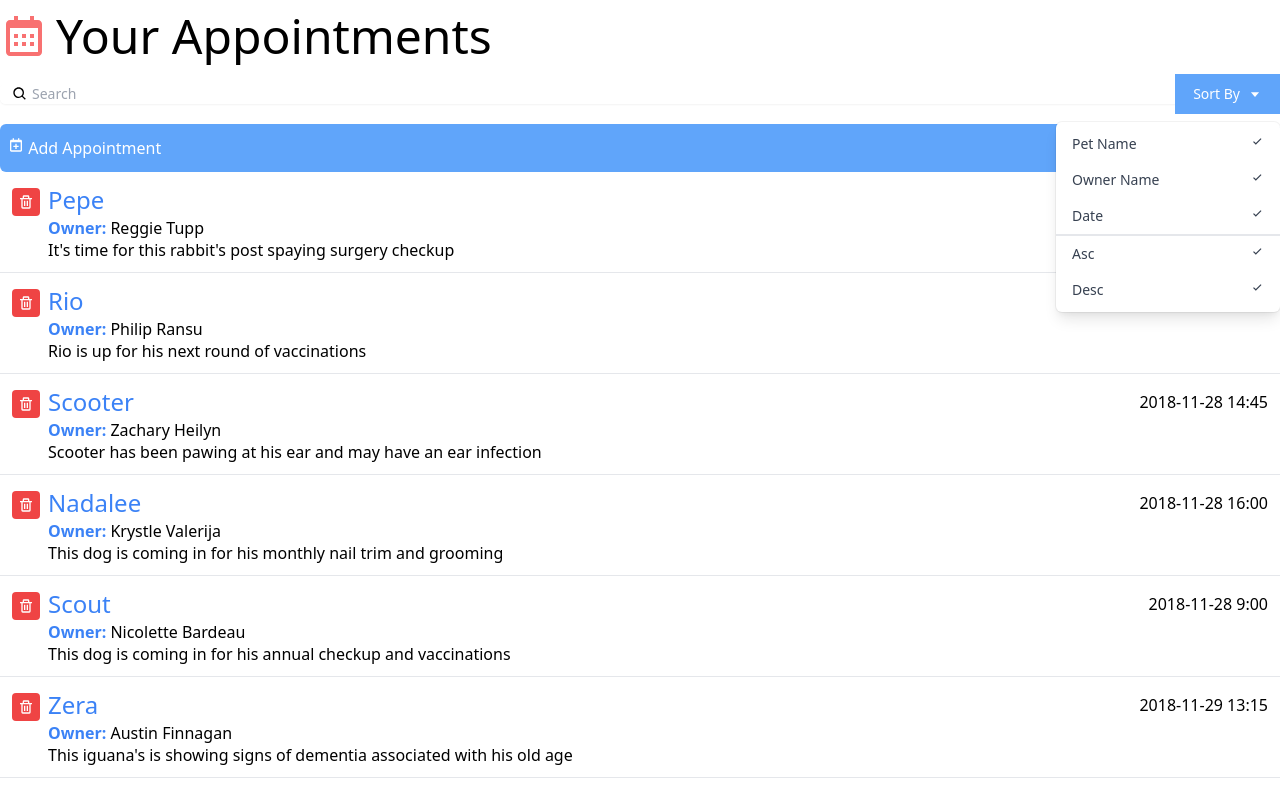
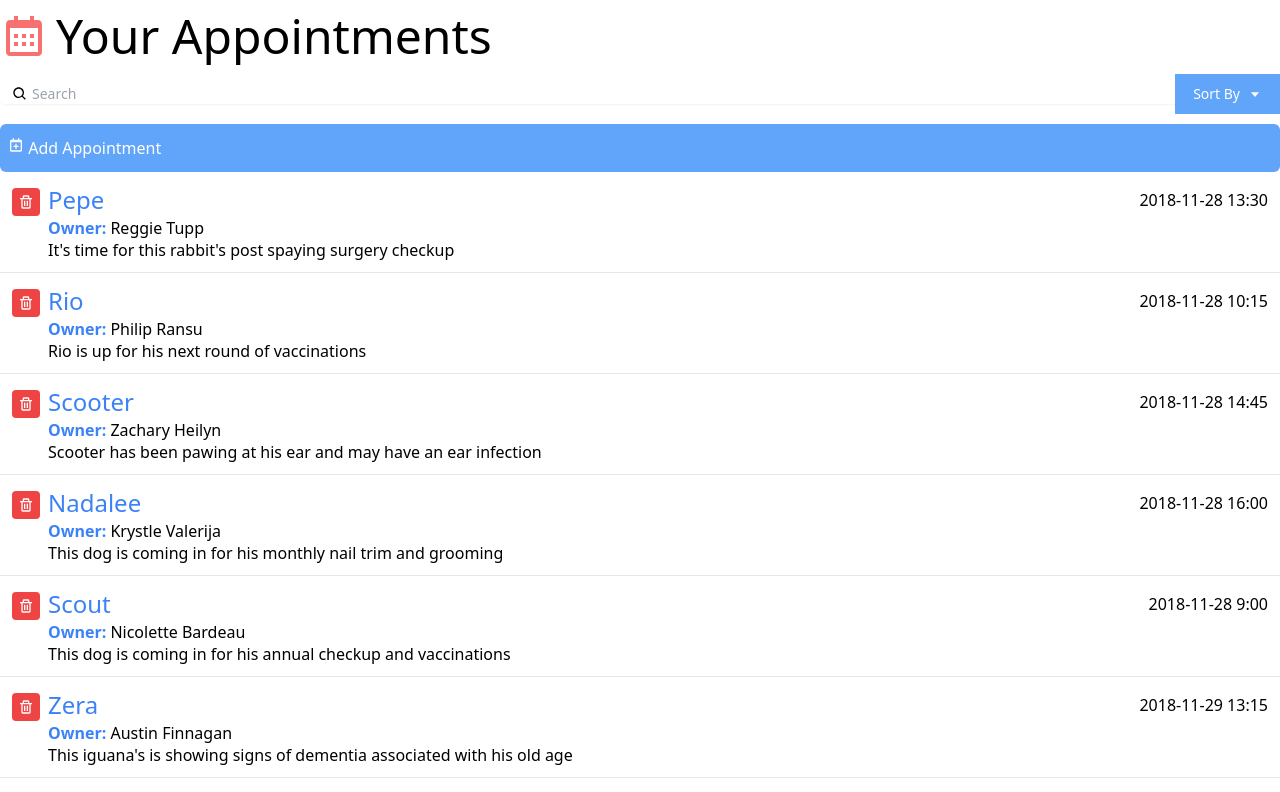
Before and after one commit to Affi-Amine/React_Interface, a React (Create React App) app: page / in a window 1280 px wide. Shown: the top 792 px of the page. Built offline with nearby package versions, Linux system fonts and the light colour scheme.

Commit message:
passing state and hiding the onDrop menu component

```diff
--- a/src/components/Search.js
+++ b/src/components/Search.js
@@ -1,6 +1,10 @@
 import { BiSearch,BiCaretDown, BiCheck} from "react-icons/bi"
+import { useState } from "react"
 
-const DropDown = () => {
+const DropDown = ({ toglle }) => {
+  if(!toglle){
+    return null;
+  }
     return (
         <div className="origin-top-right absolute right-0 mt-2 w-56
       rounded-md shadow-lg bg-white ring-1 ring-black ring-opacity-5">
@@ -26,6 +30,7 @@ const DropDown = () => {
 }
 
 const Search = () => {
+  let [toggleSearch, setToggleSearch] = useState(false);
     return(
         <div className="py-5">
       <div className="mt-1 relative rounded-md shadow-sm">
@@ -37,11 +42,11 @@ const Search = () => {
           className="pl-8 rounded-md focus:ring-indigo-500 focus:border-indigo-500 block w-full sm:text-sm border-gray-300" placeholder="Search" />
         <div className="absolute inset-y-0 right-0 flex items-center">
           <div>
-            <button type="button"
+            <button type="button" onClick={() => {setToggleSearch(!toggleSearch)}}
               className="justify-center px-4 py-2 bg-blue-400 border-2 border-blue-400 text-sm text-white hover:bg-blue-700 focus:outline-none focus:ring-2 focus:ring-offset-2 flex items-center" id="options-menu" aria-haspopup="true" aria-expanded="true">
               Sort By <BiCaretDown className="ml-2" />
             </button>
-            <DropDown />
+            <DropDown toglle = { toggleSearch }/>
           </div>
         </div>
       </div>
```
